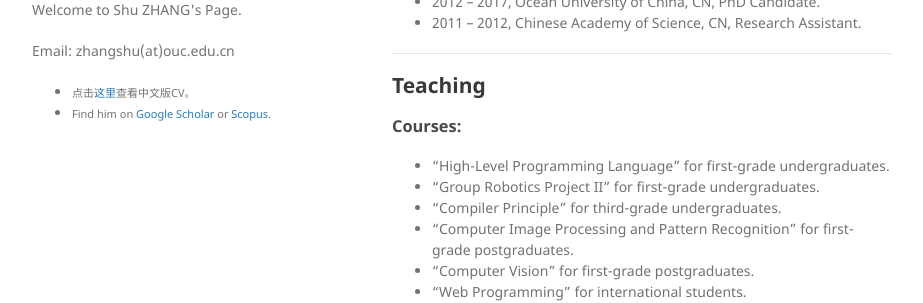
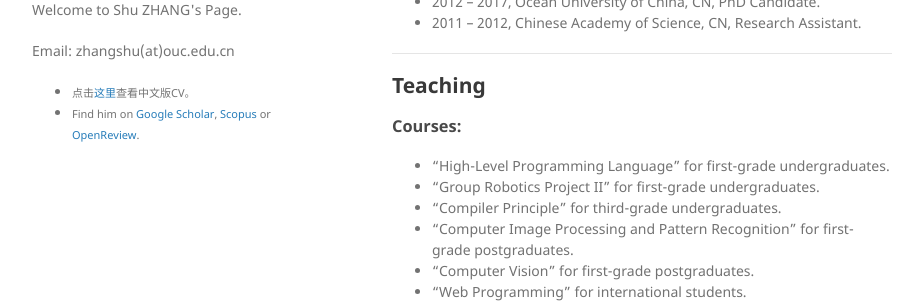
Before and after one commit to jackyspeed/aboutzhangshu, a Jekyll site: the page built from index.md, in a window 1280 px wide. Shown: the part 475-778 px from the top of the page, without its empty margins (178-1101 px from the left). Built offline with Jekyll 4.4.1, drawn with Linux system fonts in a browser that asks for light colours; our own code applies the rules of GitHub Pages for plain Markdown files.

Commit message:
Update default.html

```diff
--- a/_layouts/default.html
+++ b/_layouts/default.html
@@ -45,7 +45,7 @@
           {% if site.OUC_link %}
             <li><small>点击<a href="{{ site.OUC_link }}" Target="_blank">这里</a>查看中文版CV。</small></li>
           {% endif %}
-          <li><small>Find him on <a href="{{ site.google_scholar_link | default: scholar.google.com  }}" Target="_blank">Google Scholar</a> or <a href="{{ site.scopus_link | default: www.sopus.com  }}" Target="_blank">Scopus</a>.</small></li>
+          <li><small>Find him on <a href="{{ site.google_scholar_link | default: scholar.google.com  }}" Target="_blank">Google Scholar</a>,  <a href="{{ site.scopus_link | default: www.sopus.com  }}" Target="_blank">Scopus</a> or <a href="{{ site.openreview_link | default: openreview.net/  }}" Target="_blank">OpenReview</a>.</small></li>
         </ul>
 
 
```
